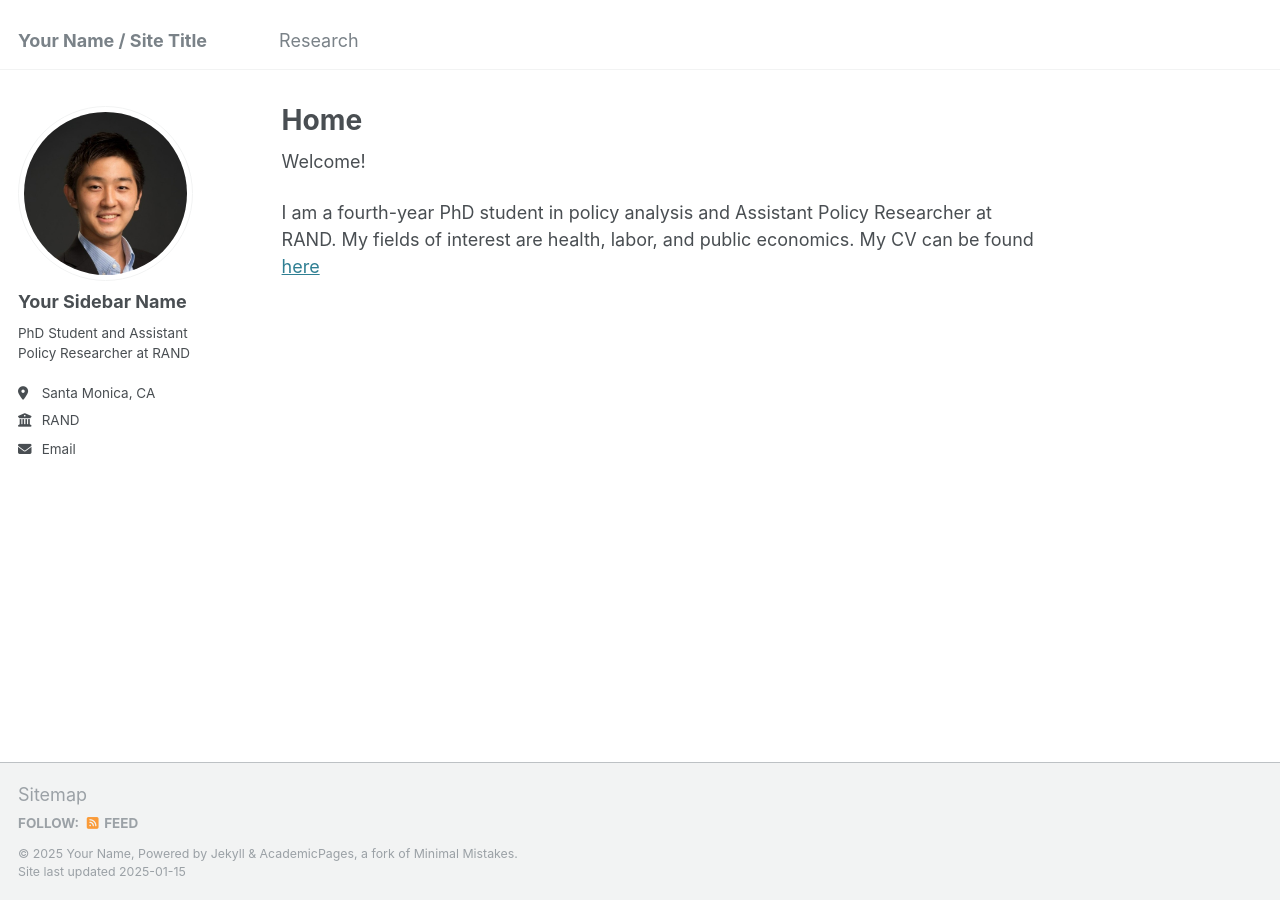
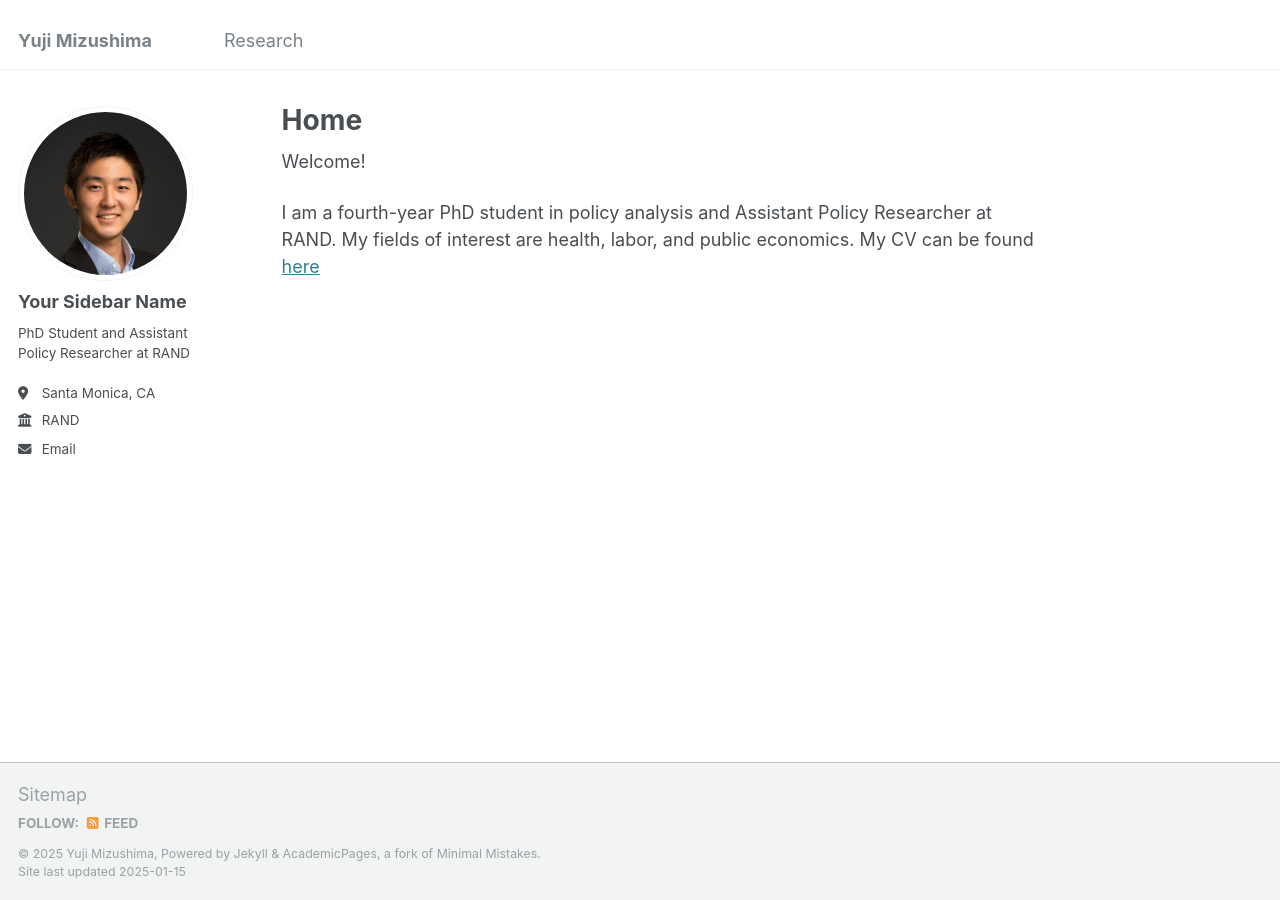
Before and after one commit to yujimizushima/yujimizushima.github.io, a Jekyll site: the page built from _pages/about.md, in a window 1280 px wide. Built offline with Jekyll 4.4.1, drawn with Linux system fonts in a browser that asks for light colours.

Commit message:
Update _config.yml

```diff
--- a/_config.yml
+++ b/_config.yml
@@ -8,9 +8,9 @@
 
 # Basic Site Settings
 locale                   : "en-US"
-title                    : "Your Name / Site Title"
+title                    : "Yuji Mizushima"
 title_separator          : "-"
-name                     : &name "Your Name"
+name                     : &name "Yuji Mizushima"
 description              : &description "PhD Student and Assistant Policy Researcher at RAND"
 url                      : https://yujimizushima.github.io # the base hostname & protocol for your site e.g. "https://[your GitHub username].github.io"
 baseurl                  : "" # the subpath of your site, e.g. "/blog"
```
